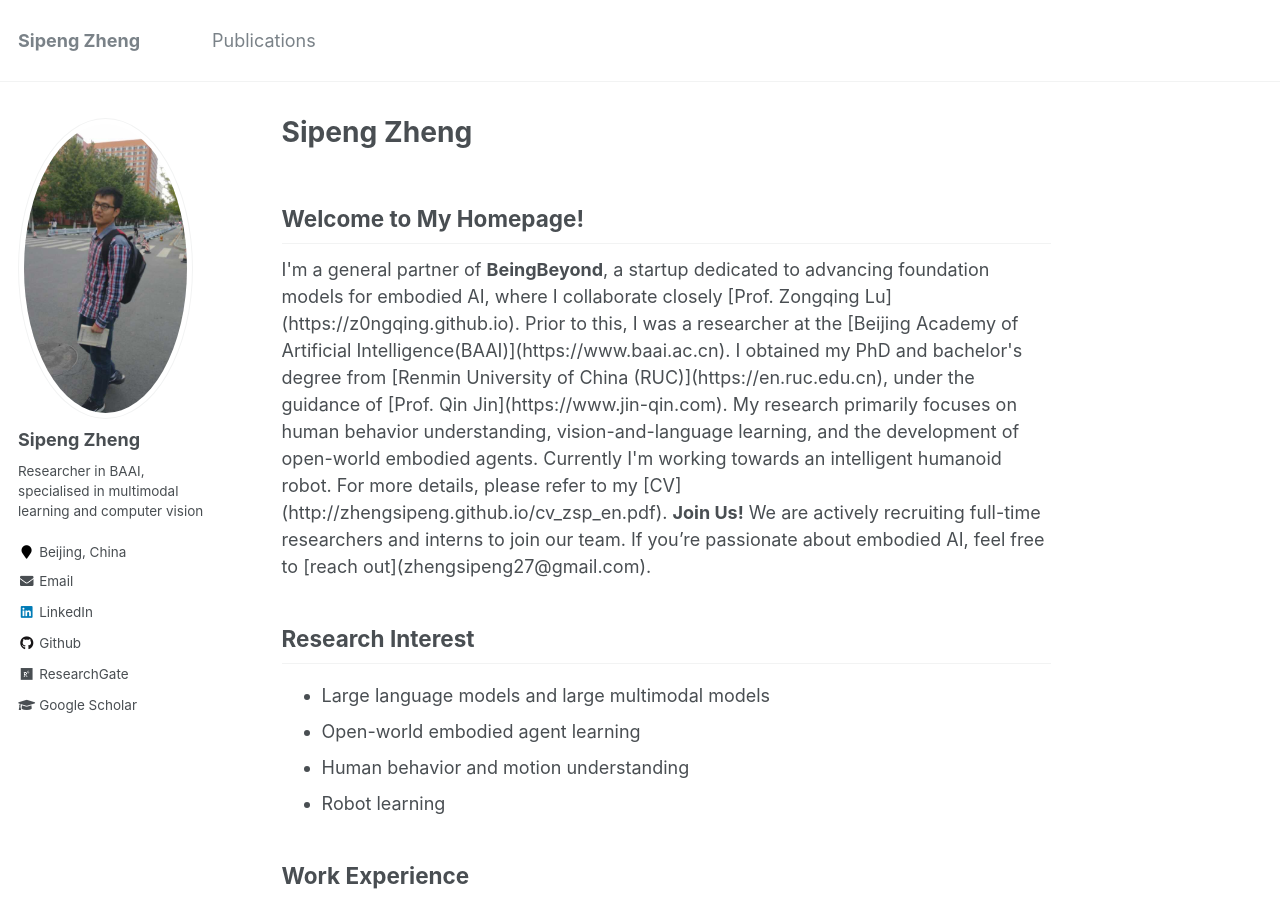
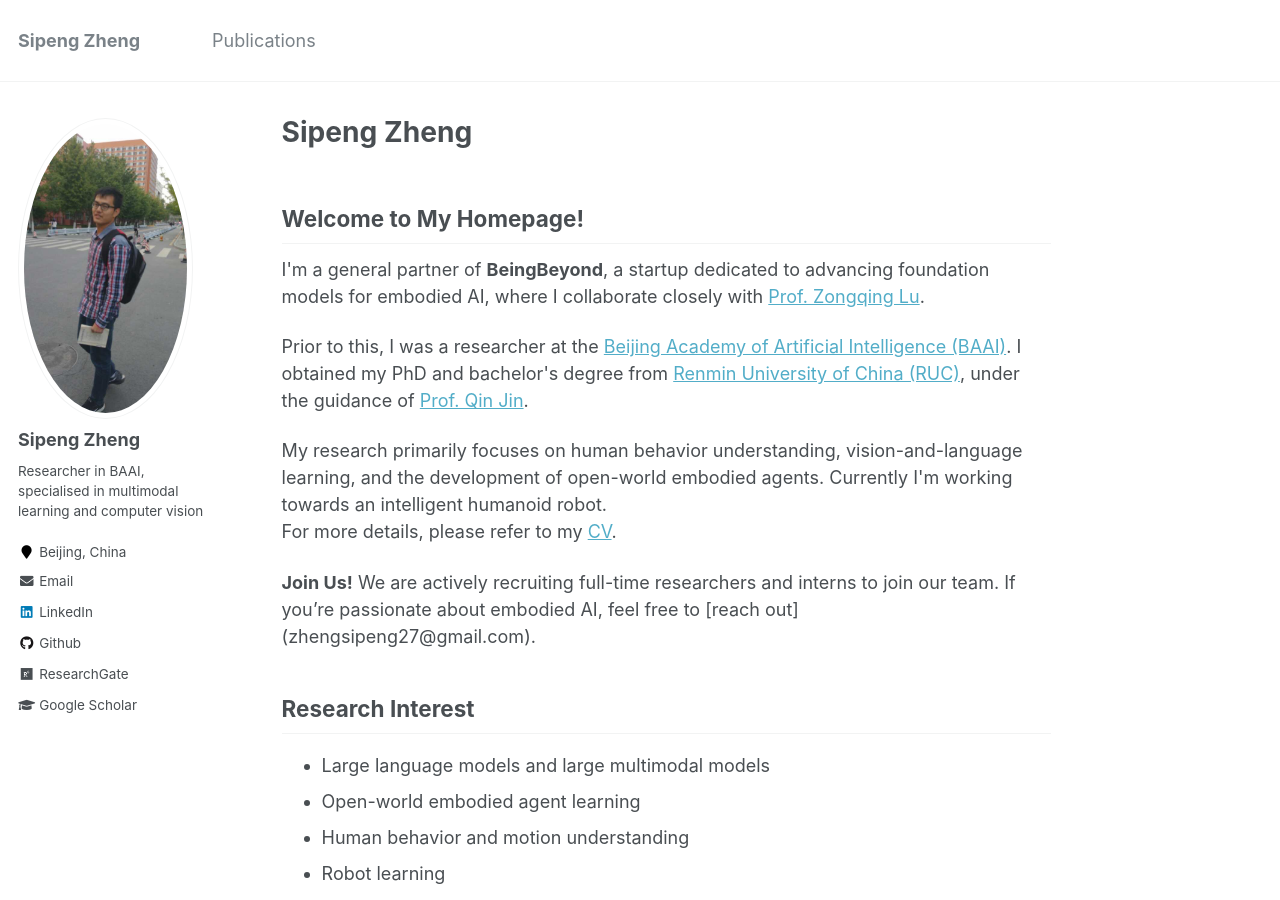
Before and after one commit to zhengsipeng/zhengsipeng.github.io, a Jekyll site: the page built from _pages/about.md, in a window 1280 px wide and 900 px high. Built offline with Jekyll 4.4.1, drawn with Linux system fonts in a browser that asks for light colours; formulas are drawn with MathJax 3.

Commit message:
update 6.5

```diff
--- a/_pages/about.md
+++ b/_pages/about.md
@@ -9,12 +9,14 @@ redirect_from:
 
 <div class="intro">
 <h2>Welcome to My Homepage!</h2>
-I'm a general partner of <b>BeingBeyond</b>, a startup dedicated to advancing foundation models for embodied AI, where I collaborate closely [Prof. Zongqing Lu](https://z0ngqing.github.io).
-Prior to this, I was a researcher at the [Beijing Academy of Artificial Intelligence(BAAI)](https://www.baai.ac.cn).
-I obtained my PhD and bachelor's degree from [Renmin University of China (RUC)](https://en.ruc.edu.cn), under the guidance of [Prof. Qin Jin](https://www.jin-qin.com).
+<p>I'm a general partner of <b>BeingBeyond</b>, a startup dedicated to advancing foundation models for embodied AI, where I collaborate closely with <a href="https://z0ngqing.github.io">Prof. Zongqing Lu</a>.</p>
+
+<p>Prior to this, I was a researcher at the <a href="https://www.baai.ac.cn">Beijing Academy of Artificial Intelligence (BAAI)</a>. I obtained my PhD and bachelor's degree from <a href="https://en.ruc.edu.cn">Renmin University of China (RUC)</a>, under the guidance of <a href="https://www.jin-qin.com">Prof. Qin Jin</a>.</p>
+
 My research primarily focuses on human behavior understanding, vision-and-language learning, and the development of open-world embodied agents.
 Currently I'm working towards an intelligent humanoid robot.
-For more details, please refer to my [CV](http://zhengsipeng.github.io/cv_zsp_en.pdf).
+
+<p>For more details, please refer to my <a href="http://zhengsipeng.github.io/cv_zsp_en.pdf">CV</a>.</p>
 
 <b>Join Us!</b>
 
```
